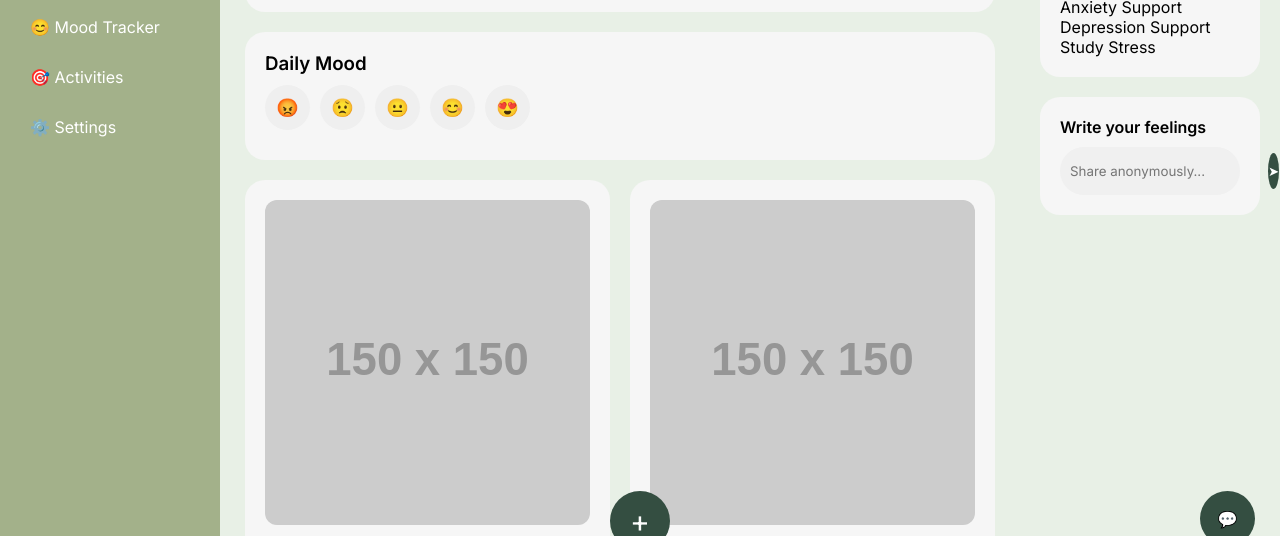
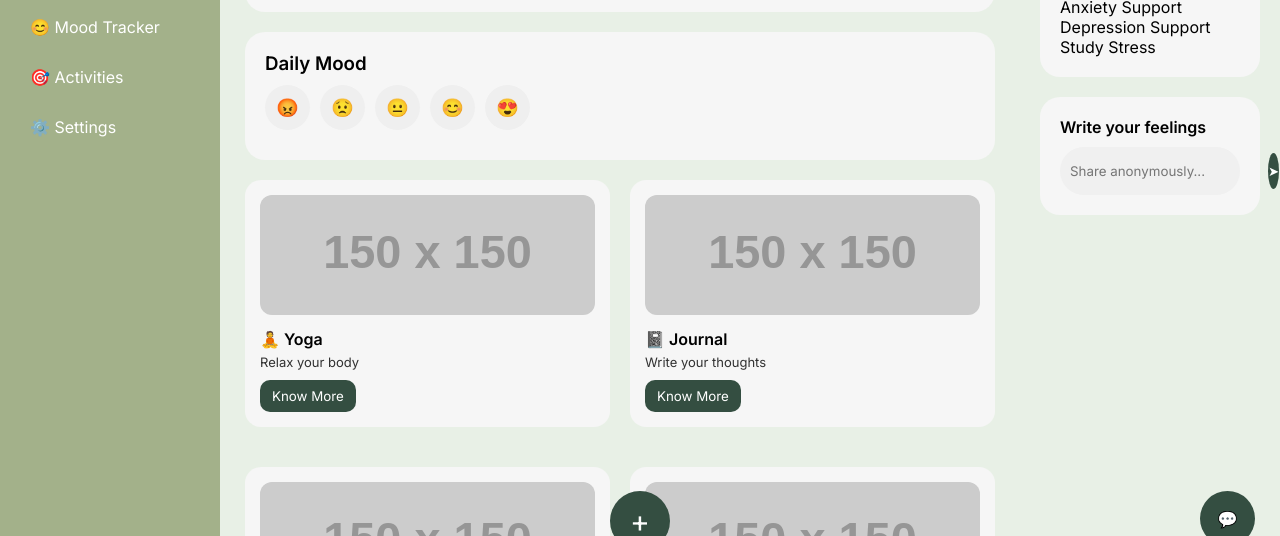
Before and after one commit to samriti962/Healing-tails, a plain HTML site: page client/index.html in a window 1280 px wide. Shown: the part 229-765 px from the top of the page. Drawn offline with Linux system fonts and the light colour scheme; placeholder pictures from the web are drawn by us; a script that the page names is missing.

Commit message:
Update style.css

```diff
--- a/client/style.css
+++ b/client/style.css
@@ -162,8 +162,25 @@ body {
 
 .activity img {
   width: 100%;
+  height: 120px;
+  object-fit: cover;
   border-radius: 12px;
   margin-bottom: 10px;
+}
+
+.activity {
+  padding: 15px;
+  border-radius: 16px;
+}
+
+.activity h4 {
+  font-size: 16px;
+  margin-bottom: 5px;
+}
+
+.activity p {
+  font-size: 13px;
+  opacity: 0.8;
 }
 
 .activity button {
```
